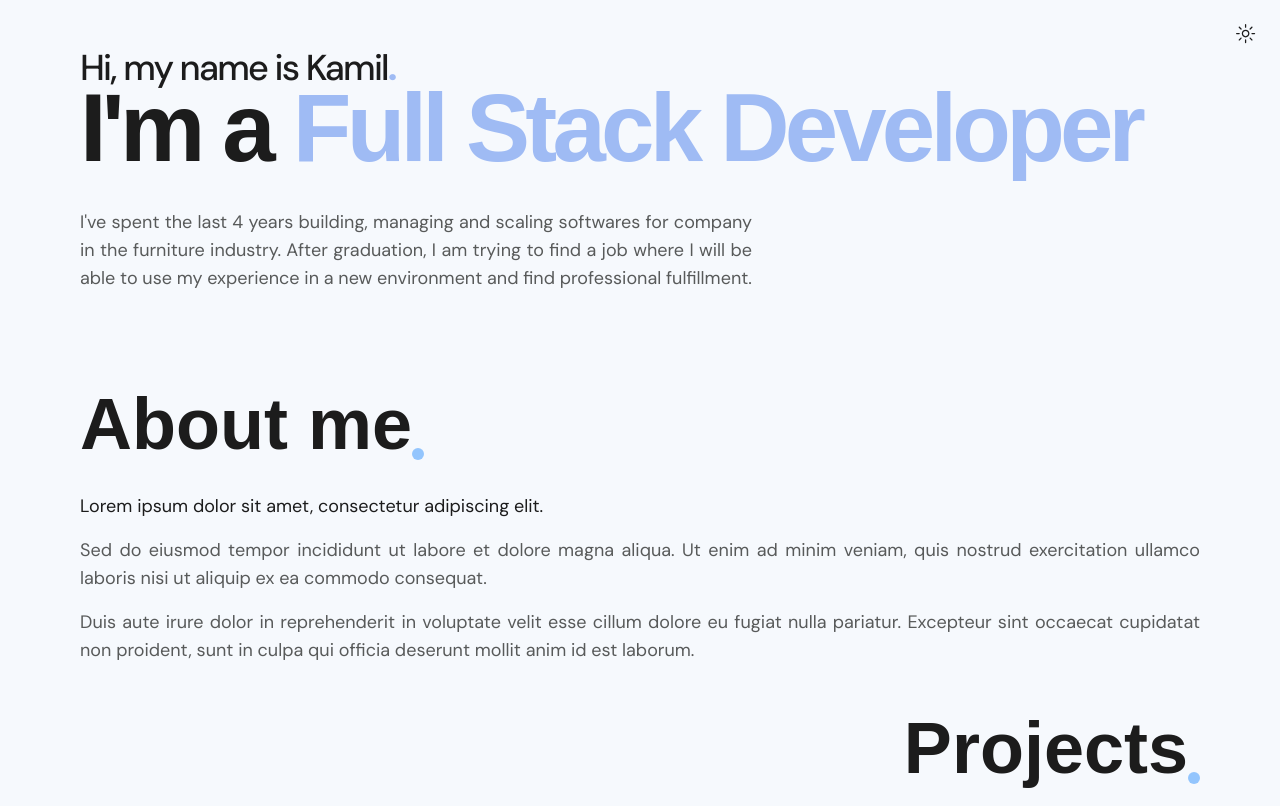
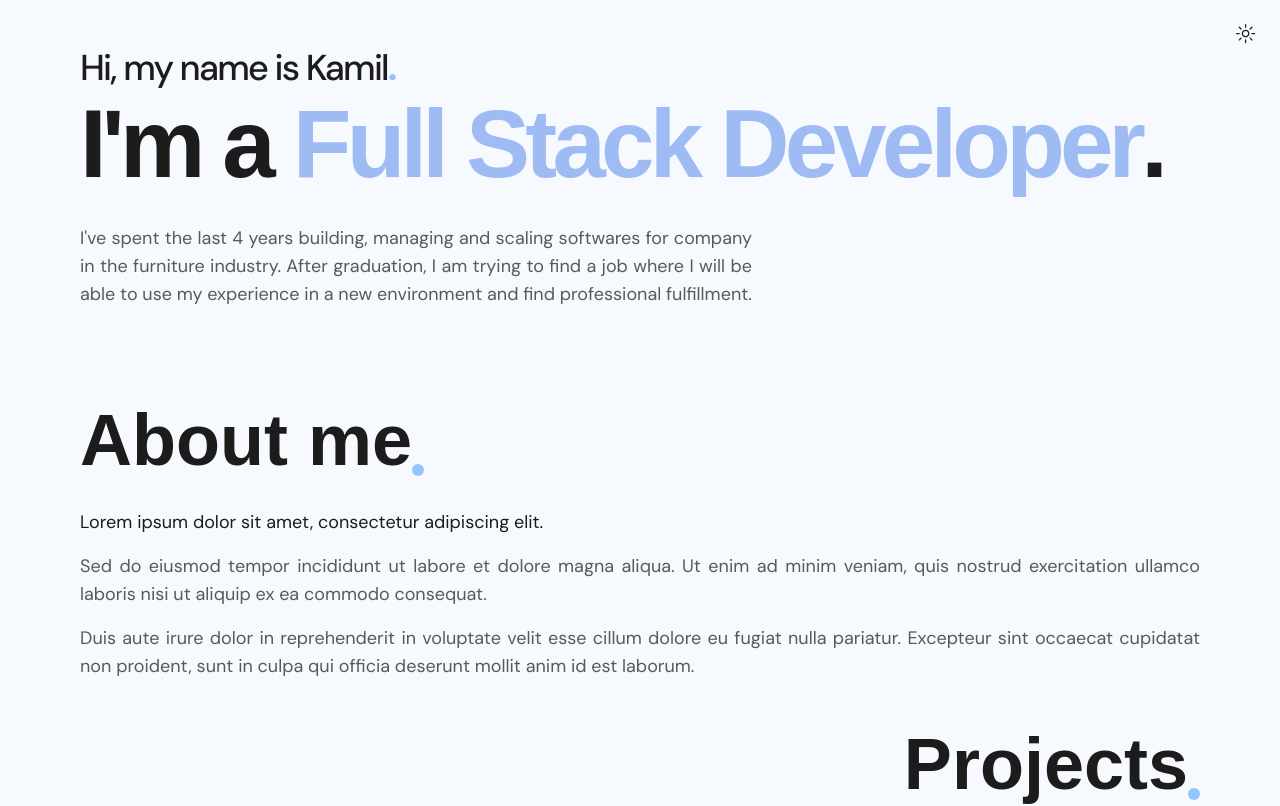
Before and after one commit to kamilhojka/portfolio, a Next.js app: page / in a window 1280 px wide. Shown: the top 806 px of the page. Built offline with nearby package versions, Linux system fonts and the light colour scheme; a web font is replaced by a local one.

Commit message:
Enhance styling due to different dimensions of screen

```diff
--- a/app/contact/page.tsx
+++ b/app/contact/page.tsx
@@ -1,3 +1,16 @@
+import Link from "next/link";
+
+import { Button } from "@/components/ui/button";
+
 export default function ContactPage() {
-  return <div className="flex flex-1">Contact page</div>;
+  return (
+    <div className="flex flex-1 flex-col w-full sm:px-12 gap-12 py-12">
+      <Link href="/">
+        <Button variant="default" className="w-20">
+          Home
+        </Button>
+      </Link>
+      Contact page
+    </div>
+  );
 }
--- a/components/sections/hero.tsx
+++ b/components/sections/hero.tsx
@@ -1,16 +1,16 @@
 export function Hero() {
   return (
-    <section
-      id="hero"
-      className="relative flex flex-col py-0 sm:py-6 md:py-8 lg:py-12"
-    >
-      <h2 className="text-3xl md:text-4xl font-medium tracking-tighter gap-2">
-        Hi, my name is Kamil
-        <span className="font-black text-primary">.</span>
-      </h2>
-      <h1 className="text-4xl sm:text-6xl md:text-7xl lg:text-8xl font-bold font-serif tracking-tighter -mt-2">
-        I&apos;m a <span className="text-primary">Full Stack Developer</span>
-      </h1>
+    <section id="hero" className="relative flex flex-col py-12">
+      <div className="flex flex-col gap-4">
+        <h2 className="text-3xl md:text-4xl font-medium tracking-tighter">
+          Hi, my name is Kamil
+          <span className="font-black text-primary">.</span>
+        </h2>
+        <h1 className="text-6xl md:text-7xl lg:text-8xl font-bold font-serif tracking-tighter -mt-2 leading-10">
+          I&apos;m a <span className="text-primary">Full Stack Developer</span>
+          <span className="font-black">.</span>
+        </h1>
+      </div>
       <p className="max-w-2xl text-lg text-muted-foreground text-justify pt-8">
         I&apos;ve spent the last 4 years building, managing and scaling
         softwares for company in the furniture industry. After graduation, I am
```
